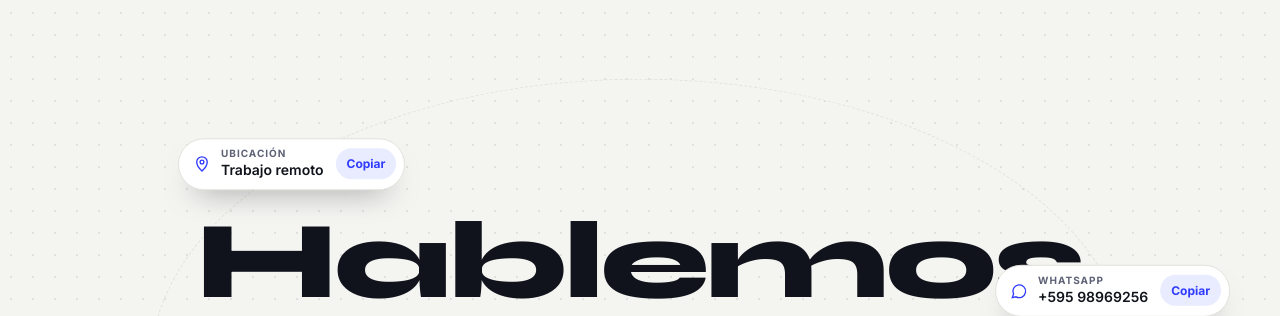
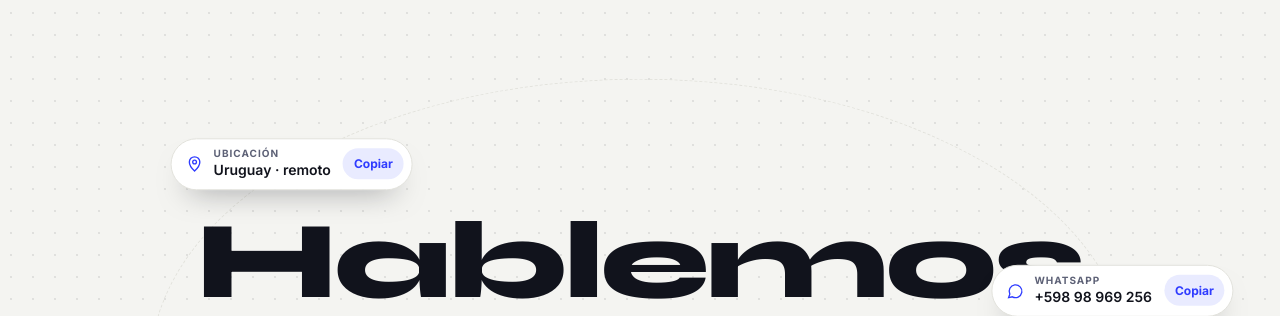
Before and after one commit to lopezrenzo475-afk/lopezrenzo475-afk.github.io, a plain HTML site: page index.html in a window 1280 px wide. Shown: the part 6114-6430 px from the top of the page. Drawn offline with nearby package versions, Linux system fonts and the light colour scheme; animation ran at ten frames a second.

Commit message:
Corregir código de país del WhatsApp y ubicación (Uruguay)
Co-Authored-By: Claude Opus 5.5 <noreply@anthropic.com>
Claude-Session: https://claude.ai/code/session_01Bwpmtn5pLUSExnWfc5yx3f

```diff
--- a/index.html
+++ b/index.html
@@ -481,9 +481,9 @@ footer .wrap{display:flex;justify-content:space-between;gap:16px;flex-wrap:wrap}
 
   /* contact chips: orbit on wide screens, a list on phones */
   var contacts=[
-    {k:'WhatsApp',v:'+595 98969256',ic:'<path d="M3 21l1.6-4.6A8.5 8.5 0 1 1 8 20z"/>'},
+    {k:'WhatsApp',v:'+598 98 969 256',ic:'<path d="M3 21l1.6-4.6A8.5 8.5 0 1 1 8 20z"/>'},
     {k:'Email',v:'lopezrenzo475@gmail.com',ic:'<rect x="3" y="5" width="18" height="14" rx="2"/><path d="m3 7 9 6 9-6"/>'},
-    {k:'Ubicación',v:'Trabajo remoto',ic:'<path d="M12 21s7-6.2 7-12a7 7 0 0 0-14 0c0 5.8 7 12 7 12z"/><circle cx="12" cy="9" r="2.5"/>'}
+    {k:'Ubicación',v:'Uruguay · remoto',ic:'<path d="M12 21s7-6.2 7-12a7 7 0 0 0-14 0c0 5.8 7 12 7 12z"/><circle cx="12" cy="9" r="2.5"/>'}
   ];
   function chip(c){var d=document.createElement('div');d.className='chip';
     d.innerHTML='<span class="in"><svg viewBox="0 0 24 24" fill="none" stroke="currentColor" stroke-width="1.8">'+c.ic+'</svg><span><small>'+c.k+'</small><b>'+c.v+'</b></span></span><button type="button">Copiar</button>';
```
